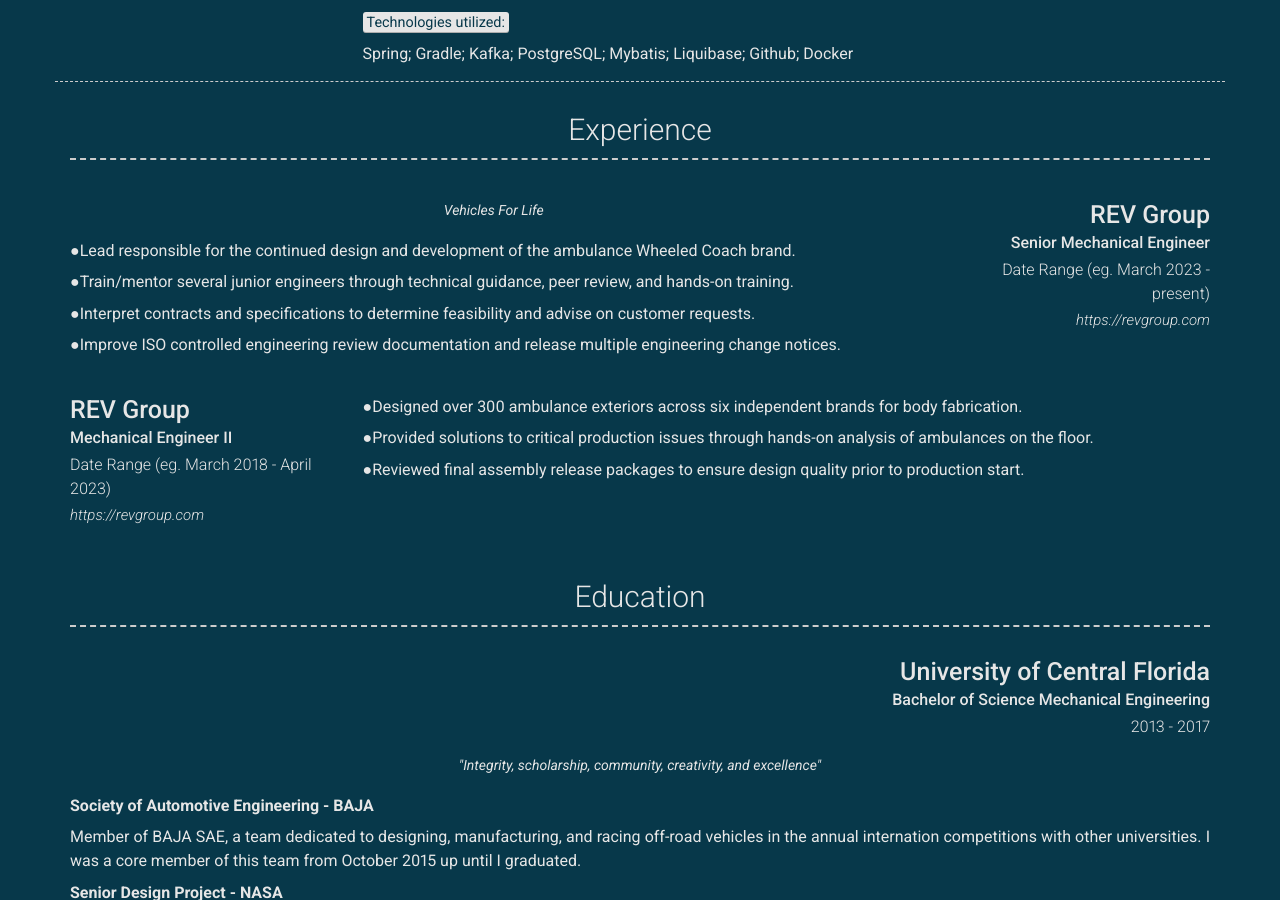
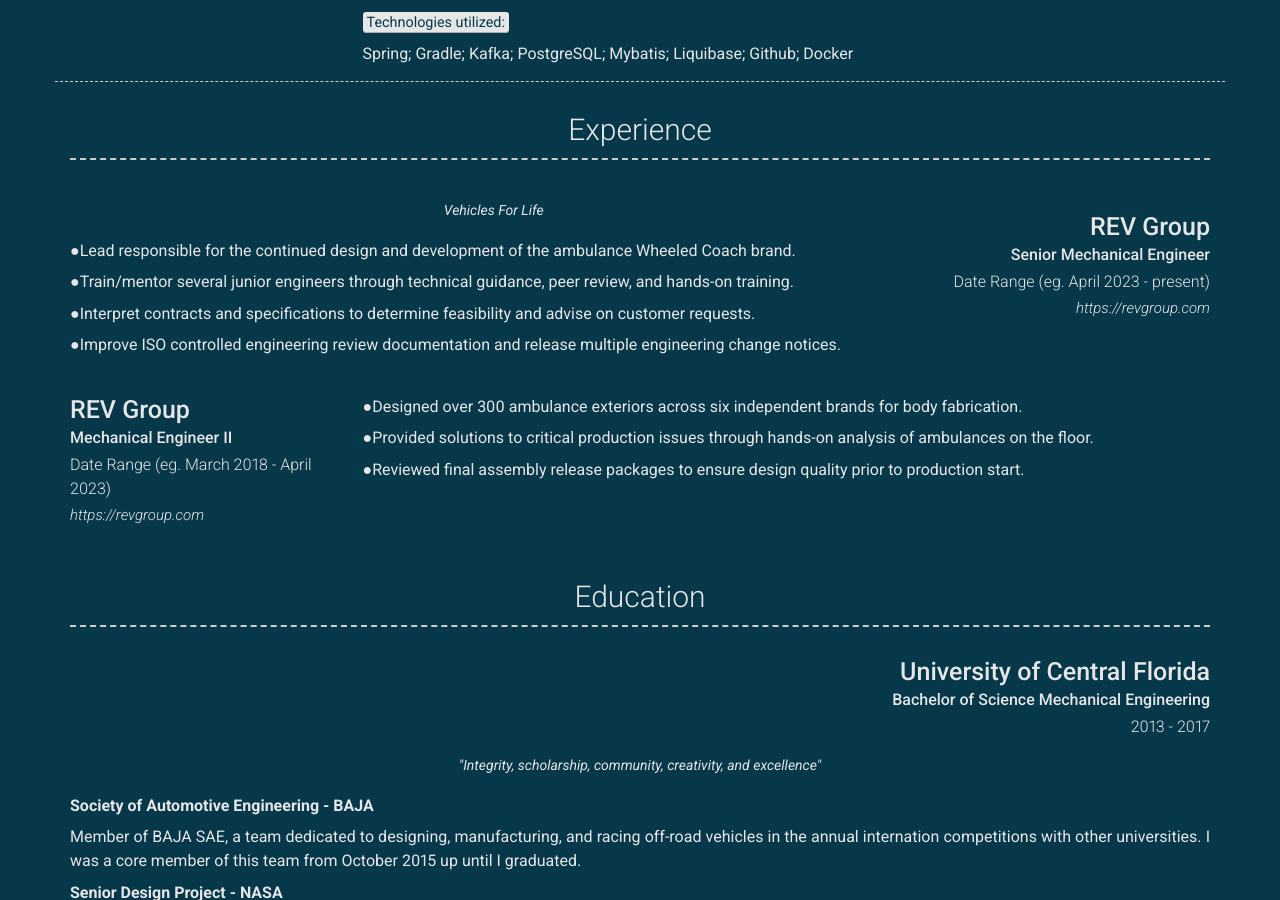
Before and after one commit to Daniel-J-Mason/Daniel-J-Mason.github.io, a Jekyll site: the page built from index.md, in a window 1280 px wide and 900 px high, scrolled down 3434 px. Built offline with Jekyll 4.4.1, drawn with Linux system fonts in a browser that asks for light colours; nearby versions of some CDN libraries.

Commit message:
REV Dates fix

```diff
--- a/_config.yml
+++ b/_config.yml
@@ -214,7 +214,7 @@
       - layout: right
         title: REV Group
         sub_title: Senior Mechanical Engineer
-        caption: Date Range (eg. March 2023 - present)
+        caption: Date Range (eg. April 2023 - present)
         link: https://revgroup.com
         quote: >
           Vehicles For Life
```
